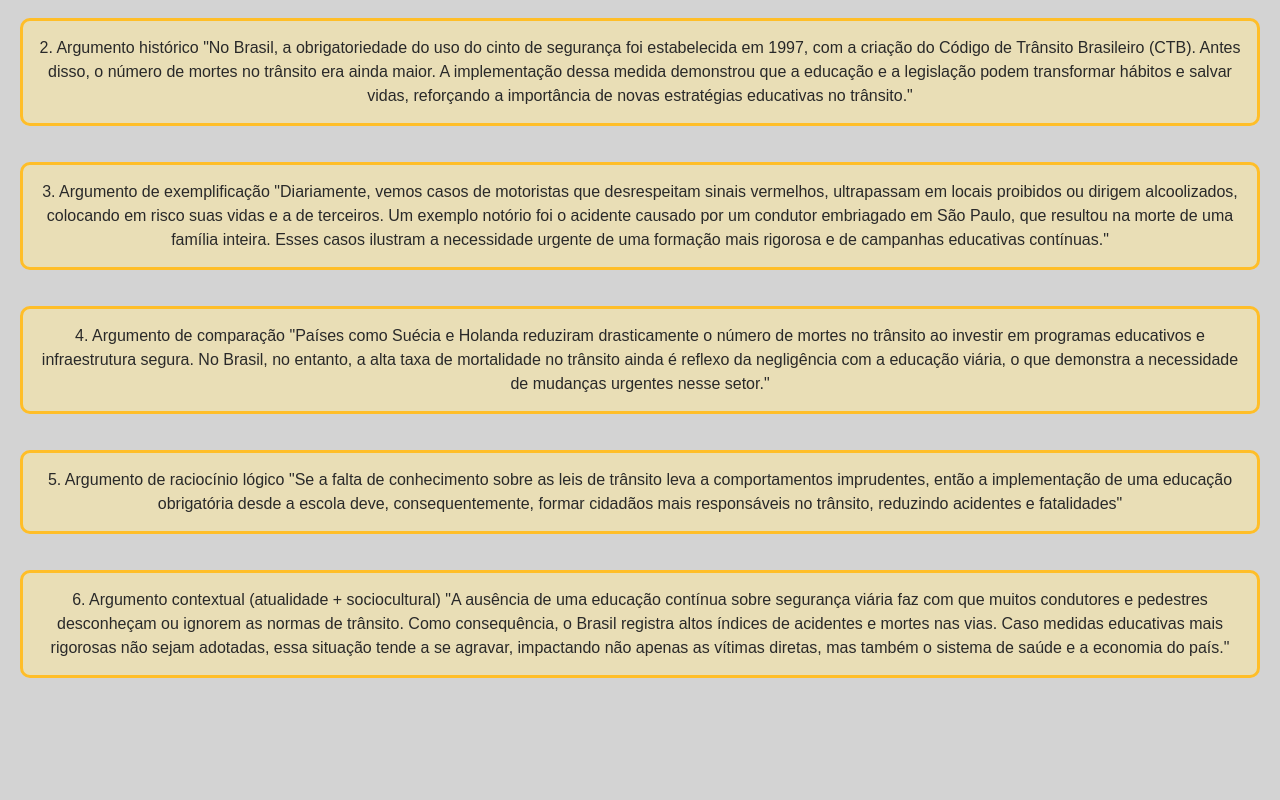
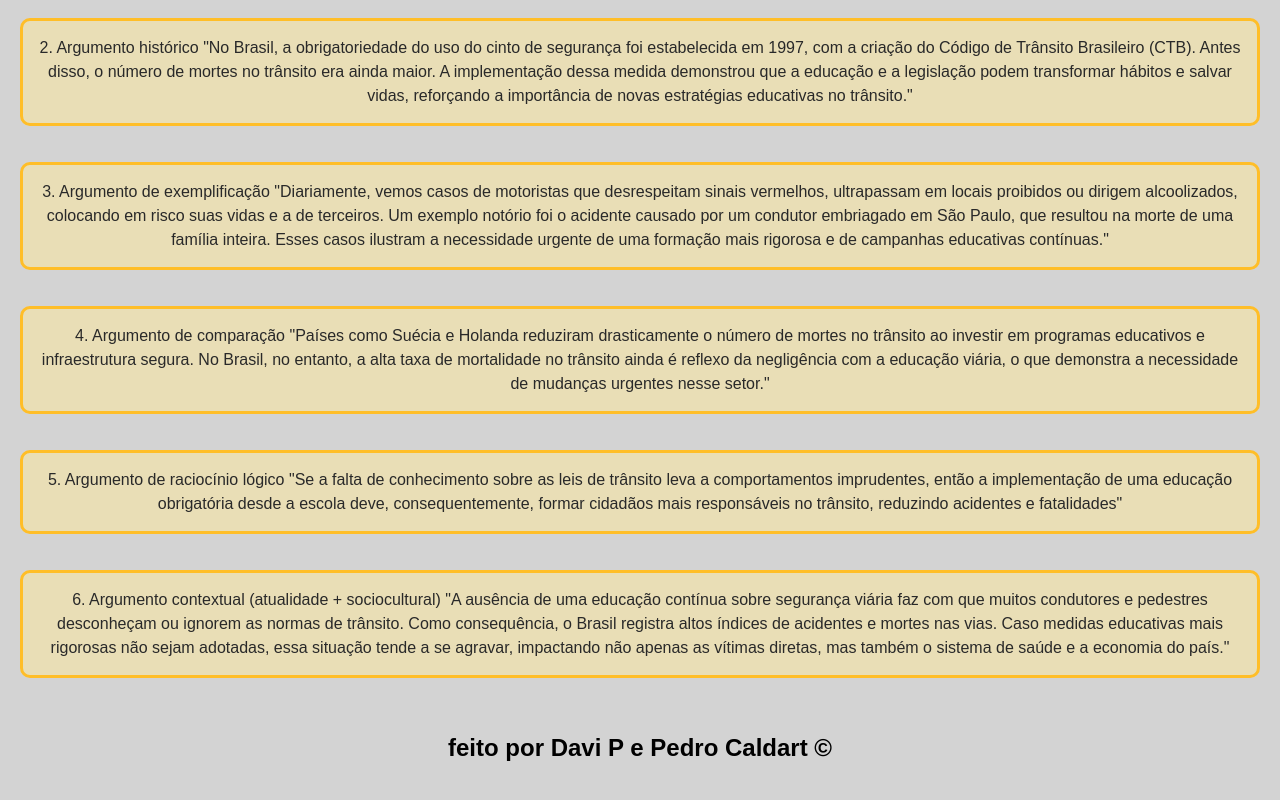
Before and after one commit to davipf273/redacao, a plain HTML site: page tema5.html in a window 1280 px wide. Shown: the part 1334-2134 px from the top of the page. Before the commit the page ends 2068 px from the top, so only its background shows below. Drawn offline with Linux system fonts and the light colour scheme.

Commit message:
versao 4

```diff
--- a/tema5.html
+++ b/tema5.html
@@ -60,5 +60,9 @@
             <div class="text5">6. Argumento contextual (atualidade + sociocultural)
                 "A ausência de uma educação contínua sobre segurança viária faz com que muitos condutores e pedestres desconheçam ou ignorem as normas de trânsito. Como consequência, o Brasil registra altos índices de acidentes e mortes nas vias. Caso medidas educativas mais rigorosas não sejam adotadas, essa situação tende a se agravar, impactando não apenas as vítimas diretas, mas também o sistema de saúde e a economia do país."
                 </div><br><br>
+
+                <footer>
+                    <h1>feito por Davi P e Pedro Caldart &copy;</h1>
+                </footer>
 </body>
 </html>
```
Also changed, not shown: index.html (+4 -1 lines), tema1.html (+3 -1 lines), tema10.html (+3 -1 lines), tema2.html (+4 -0 lines), tema3.html (+4 -0 lines), tema4.html (+3 -1 lines), tema6.html (+3 -1 lines), tema7.html (+3 -1 lines), tema8.html (+4 -0 lines), tema9.html (+3 -1 lines).
